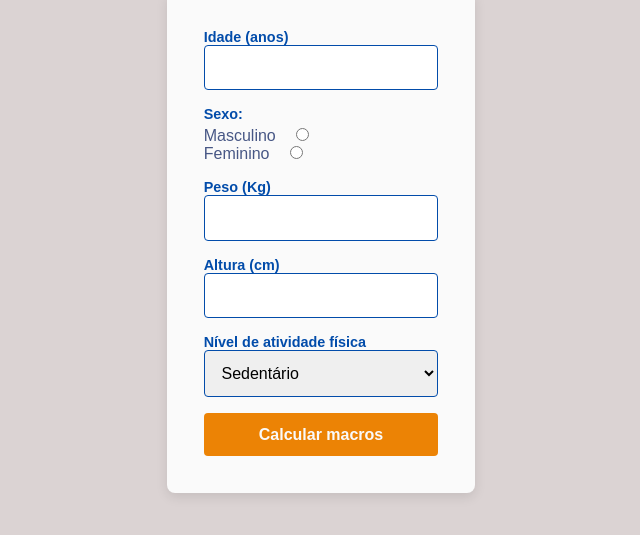
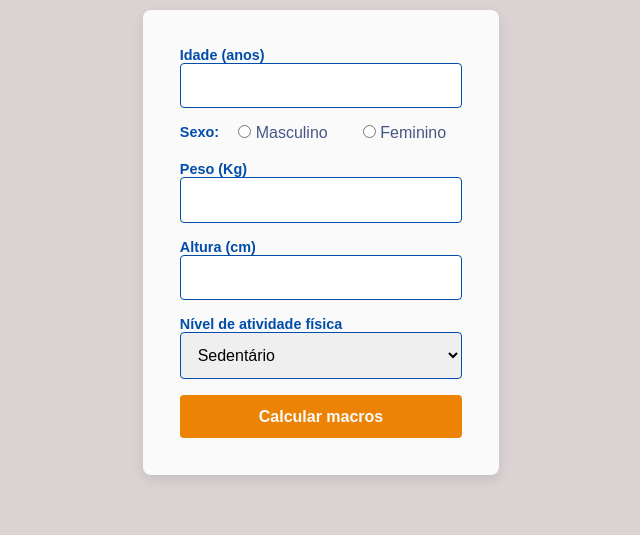
Before and after one commit to joaopaludo/nutrient-calc-form, a plain HTML site: page index.html in a window 1280 px wide. Shown: the part 215-750 px from the top of the page, without its empty margins (319-959 px from the left). Drawn offline with Linux system fonts and the light colour scheme.

Commit message:
Ajustes radio items

```diff
--- a/index.html
+++ b/index.html
@@ -23,16 +23,16 @@
                     <input type="number" id="idade" name="idade" min="0" max="120" required>
                 </div>
 
-                <div class="form-group">
+                <div class="form-group radio-group">
                     <p>Sexo:</p>
 
-                    <div class="radio-group">
+                    <div>
+                        <input type="radio" id="sexo_masc" name="sexo" required>
                         <label for="sexo_masc" class="simple-text">Masculino</label>
-                        <input type="radio" id="sexo_masc" name="sexo" required>
                     </div>
-                    <div class="radio-group">
+                    <div>
+                        <input type="radio" id="sexo_fem" name="sexo" required>
                         <label for="sexo_fem" class="simple-text">Feminino</label>
-                        <input type="radio" id="sexo_fem" name="sexo" required>
                     </div>
                 </div>
 
--- a/styles.css
+++ b/styles.css
@@ -69,6 +69,13 @@ select {
     }
 }
 
+.radio-group {
+    display: flex;
+    flex-direction: row;
+    justify-content: space-between;
+    gap: 1.2rem;
+}
+
 .strong-text {
     font-size: 0.9rem;
     font-weight: bold;
```
